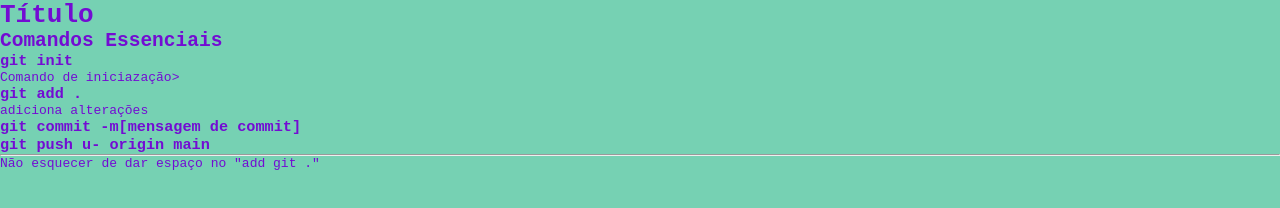
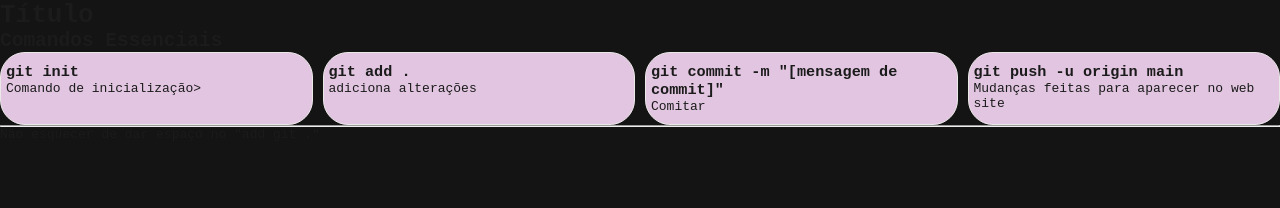
Before and after one commit to raposo177-wq/Guia, a plain HTML site: page index.html in a window 1280 px wide. Drawn offline with Linux system fonts and the light colour scheme.

Commit message:
não esquecer

```diff
--- a/index.html
+++ b/index.html
@@ -1,4 +1,5 @@
 <html lang=" pt- BR">
+
 <head>
     <link rel="stylesheet" href="style.css">
     <title> Guia de bolso Git</title>
@@ -12,21 +13,35 @@
     <main>
         <h2>Comandos Essenciais</h2>
 
+        <section class="grupoComandos">
+            <div class="cartaoComando">
                 <h3>git init</h3>
-    <p>Comando de iniciazação></p>
+                <p>Comando de inicialização></p>
+            </div>
 
+            <div class="cartaoComando">
                 <h3>git add .</h3>
                 <p> adiciona alterações</p>
-    <h3> git commit -m[mensagem de commit]</h3>
-    <p></p>
+            </div>
 
-    <h3>git push u- origin main</h3>
-    <p></p>
+            <div class="cartaoComando">
+                <h3> git commit -m "[mensagem de commit]"</h3>
+                <p>Comitar</p>
+            </div>
+
+            <div class="cartaoComando">
+                <h3>git push -u origin main</h3>
+                <p> Mudanças feitas para aparecer no web site</p>
+            </div>
+        </section>
 </body>
 </main>
 
 <footer>
     <hr>
     <p> Não esquecer de dar espaço no "add git ."</p>
+    </div>
+    </main>
 </footer>
+
 </html>
--- a/style.css
+++ b/style.css
@@ -5,6 +5,32 @@ padding: 0px;
 
 body{
     font-family: monospace;
-    background-color: rgb(118, 209, 179);
-    color: rgb(115, 12, 211);
+    background-color: rgb(20, 20, 20);
+    color: rgb(27, 27, 27);
 }
+
+.grupoComandos {
+    display: flex;
+    justify-content: space-between;
+    gap: 10px;
+
+
+}
+
+.cartaoComando{
+    width: calc(25% - 15px);
+    border: 1px solid rgb(235, 232, 232);
+    border-radius: 25px;
+    padding: 10px 5px;
+    transition: 150ms;
+    background-color: rgb(226, 198, 225);
+
+
+}
+.cartaoComando:hover {
+    scale: 102.5%;
+    background-color: cadetblue;
+    transform: translateY(50%);
+
+
+}
```
Lines whose indentation alone changed are shown as unchanged.
